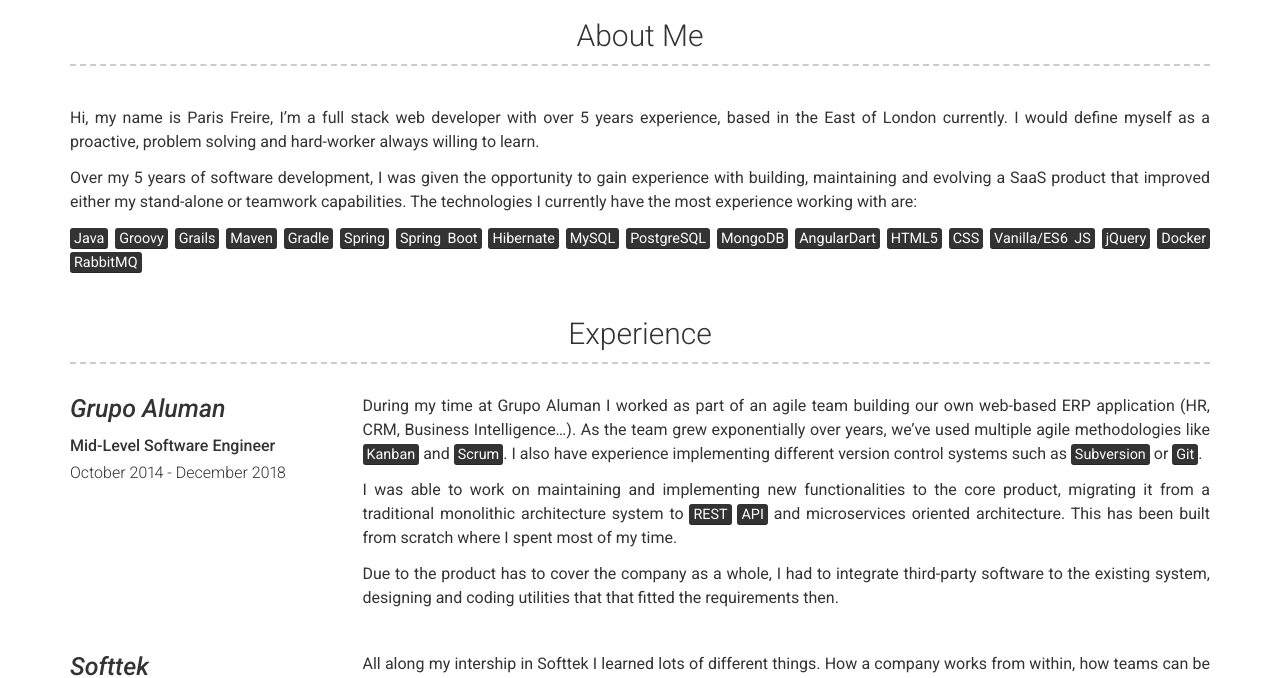
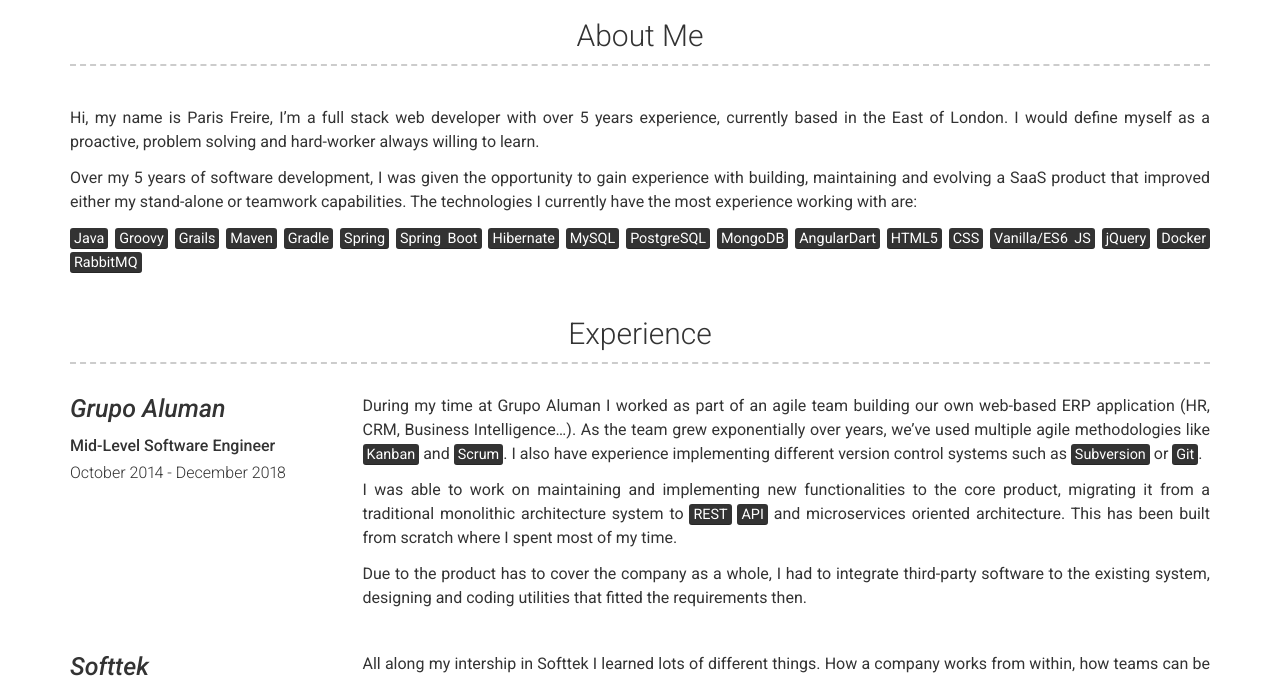
Before and after one commit to parisfreire/parisfreire-resume, a Jekyll site: the page built from index.md, in a window 1280 px wide. Shown: the part 196-874 px from the top of the page. Built offline with Jekyll 4.4.1, drawn with Linux system fonts in a browser that asks for light colours.

Commit message:
typo errors

```diff
--- a/_config.yml
+++ b/_config.yml
@@ -25,7 +25,7 @@ github_username:  parisfreire
 # about_title: About Me (Use this to override about section title)
 # about_profile_image: Directory of profile image (eg. images/profile.jpg)
 about_content: | # this will include new lines to allow paragraphs
- Hi, my name is Paris Freire, I’m a full stack web developer with over 5 years experience, based in the East of London currently.
+ Hi, my name is Paris Freire, I’m a full stack web developer with over 5 years experience, currently based in the East of London.
  I would define myself as a proactive, problem solving and hard-worker always willing to learn.
 
 
--- a/_data/experience.yml
+++ b/_data/experience.yml
@@ -17,7 +17,7 @@
 
 
     Due to the product has to cover the company as a whole, I had to integrate third-party software to the existing system,
-    designing and coding utilities that that fitted the requirements then.
+    designing and coding utilities that fitted the requirements then.
 
 - company: Softtek
   link: https://www.softtek.com
```
